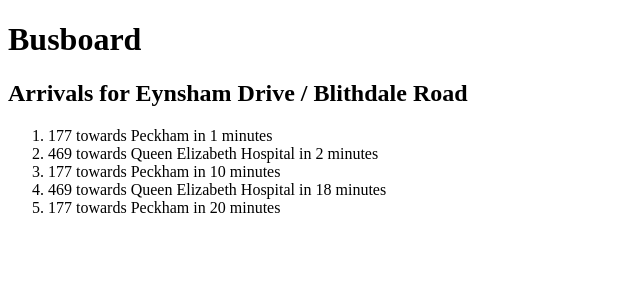
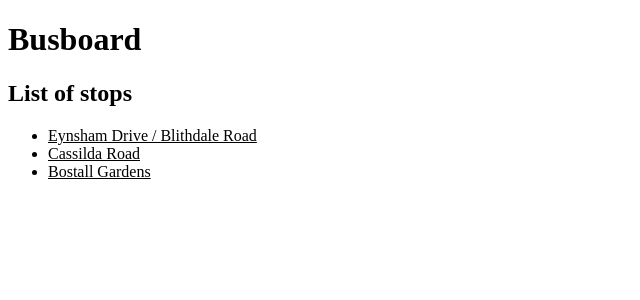
Before and after one commit to scl-softwire/angular-training, an Angular app in the folder busboard/: page / in a window 1280 px wide. Shown: the top 300 px of the page, without its empty margins (0-640 px from the left). Built offline with nearby package versions, Linux system fonts and the light colour scheme.

Commit message:
Added selectable stops

```diff
--- a/busboard/src/app/app.component.html
+++ b/busboard/src/app/app.component.html
@@ -1,2 +1,2 @@
 <h1>Busboard</h1>
-<app-stop-detail></app-stop-detail>
+<app-stops></app-stops>
--- a/busboard/src/app/app.module.ts
+++ b/busboard/src/app/app.module.ts
@@ -3,11 +3,13 @@ import { NgModule } from '@angular/core';
 
 import { AppComponent } from './app.component';
 import { StopDetailComponent } from './components/stop-detail/stop-detail.component';
+import { StopsComponent } from './components/stops/stops.component';
 
 @NgModule({
   declarations: [
     AppComponent,
-    StopDetailComponent
+    StopDetailComponent,
+    StopsComponent
   ],
   imports: [
     BrowserModule
--- a/busboard/src/app/components/stop-detail/stop-detail.component.ts
+++ b/busboard/src/app/components/stop-detail/stop-detail.component.ts
@@ -1,4 +1,4 @@
-import { Component } from '@angular/core';
+import { Component, Input } from '@angular/core';
 
 import { Stop } from '../../models/stop';
 
@@ -9,38 +9,6 @@ import { Stop } from '../../models/stop';
 })
 export class StopDetailComponent {
 
-  stop: Stop;
+  @Input() stop: Stop;
 
-  constructor() {
-    this.stop = {
-      name: 'Eynsham Drive / Blithdale Road',
-      arrivals: [
-        {
-          lineNumber: 177,
-          destination: 'Peckham',
-          minutesUntilArrival: 1
-        },
-        {
-          lineNumber: 469,
-          destination: 'Queen Elizabeth Hospital',
-          minutesUntilArrival: 2
-        },
-        {
-          lineNumber: 177,
-          destination: 'Peckham',
-          minutesUntilArrival: 10
-        },
-        {
-          lineNumber: 469,
-          destination: 'Queen Elizabeth Hospital',
-          minutesUntilArrival: 18
-        },
-        {
-          lineNumber: 177,
-          destination: 'Peckham',
-          minutesUntilArrival: 20
-        }
-      ]
-    }
-  }
 }
--- /dev/null
+++ b/busboard/src/app/components/stops/stops.component.html
@@ -0,0 +1,7 @@
+<h2>List of stops</h2>
+<ul>
+  <li *ngFor="let stop of stops" (click)="onSelected(stop)" class="stop">
+    {{stop.name}}
+  </li>
+</ul>
+<app-stop-detail *ngIf="selectedStop" [stop]="selectedStop"></app-stop-detail>
--- /dev/null
+++ b/busboard/src/app/components/stops/stops.component.scss
@@ -0,0 +1,4 @@
+.stop {
+    text-decoration: underline;
+    cursor: pointer;
+}
--- /dev/null
+++ b/busboard/src/app/components/stops/stops.component.ts
@@ -0,0 +1,23 @@
+import { Component } from '@angular/core';
+
+import { Stop } from '../../models/stop';
+import { STOPS } from '../../data/mock-stops';
+
+@Component({
+  selector: 'app-stops',
+  templateUrl: './stops.component.html',
+  styleUrls: ['./stops.component.scss']
+})
+export class StopsComponent {
+
+  stops: Stop[];
+  selectedStop: Stop;
+
+  constructor() {
+    this.stops = STOPS;
+  }
+
+  onSelected(stop: Stop): void {
+    this.selectedStop = stop;
+  }
+}
--- /dev/null
+++ b/busboard/src/app/data/mock-stops.ts
@@ -0,0 +1,79 @@
+import { Stop } from '../models/stop';
+
+export const STOPS: Stop[] = [
+    {
+        name: 'Eynsham Drive / Blithdale Road',
+        arrivals: [
+            {
+                lineNumber: 177,
+                destination: 'Peckham',
+                minutesUntilArrival: 1
+            },
+            {
+                lineNumber: 469,
+                destination: 'Queen Elizabeth Hospital',
+                minutesUntilArrival: 2
+            },
+            {
+                lineNumber: 177,
+                destination: 'Peckham',
+                minutesUntilArrival: 10
+            },
+            {
+                lineNumber: 469,
+                destination: 'Queen Elizabeth Hospital',
+                minutesUntilArrival: 18
+            },
+            {
+                lineNumber: 177,
+                destination: 'Peckham',
+                minutesUntilArrival: 20
+            }
+        ]
+    },
+    {
+        name: 'Cassilda Road',
+        arrivals: [
+            {
+                lineNumber: 180,
+                destination: 'Lewisham, Shopping Centre',
+                minutesUntilArrival: 1
+            },
+            {
+                lineNumber: 177,
+                destination: 'Peckham',
+                minutesUntilArrival: 11
+            },
+            {
+                lineNumber: 180,
+                destination: 'Lewisham, Shopping Centre',
+                minutesUntilArrival: 19
+            },
+            {
+                lineNumber: 177,
+                destination: 'Peckham',
+                minutesUntilArrival: 20
+            }
+        ]
+    },
+    {
+        name: 'Bostall Gardens',
+        arrivals: [
+            {
+                lineNumber: 180,
+                destination: 'Belvedere, Industrial Area',
+                minutesUntilArrival: 4
+            },
+            {
+                lineNumber: 180,
+                destination: 'Belvedere, Industrial Area',
+                minutesUntilArrival: 16
+            },
+            {
+                lineNumber: 180,
+                destination: 'Belvedere, Industrial Area',
+                minutesUntilArrival: 29
+            }
+        ]
+    }
+]
```
Also changed, not shown: 1 other file (tests, documents, lock files or other folders).
